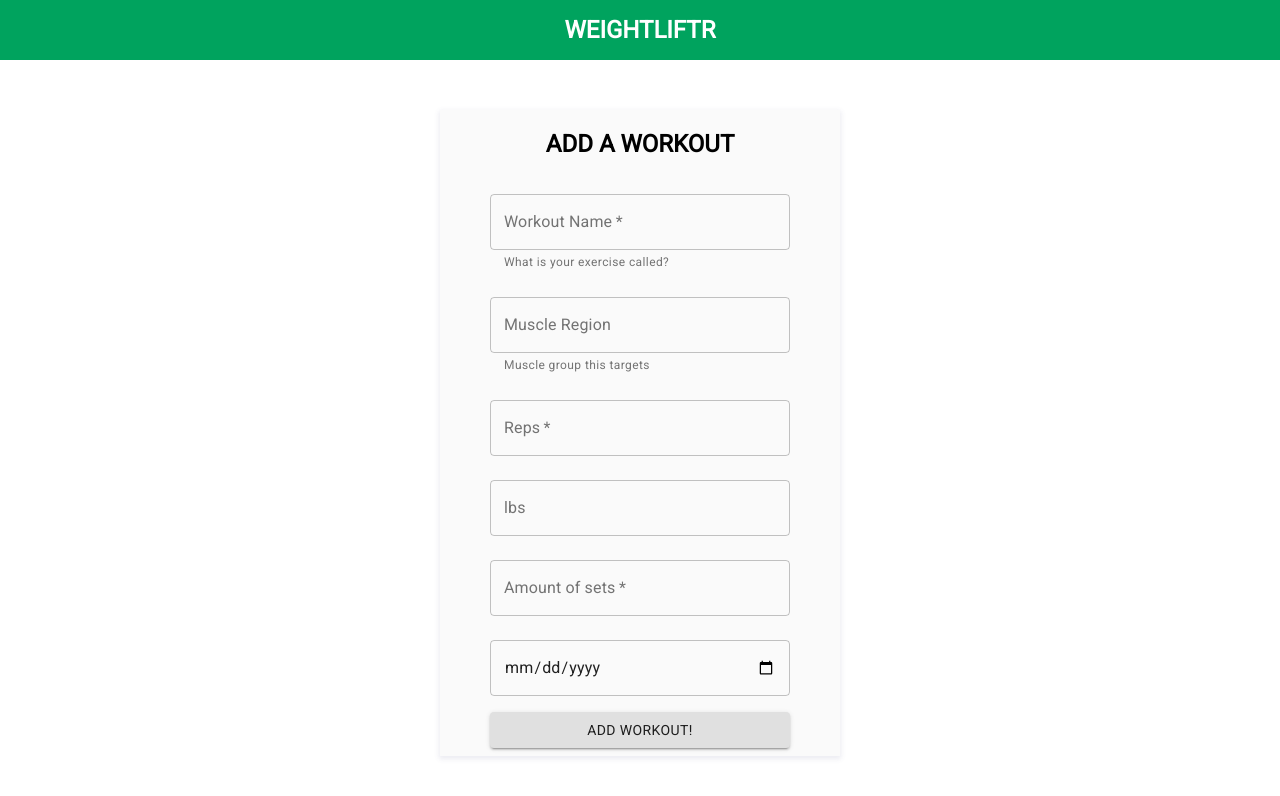
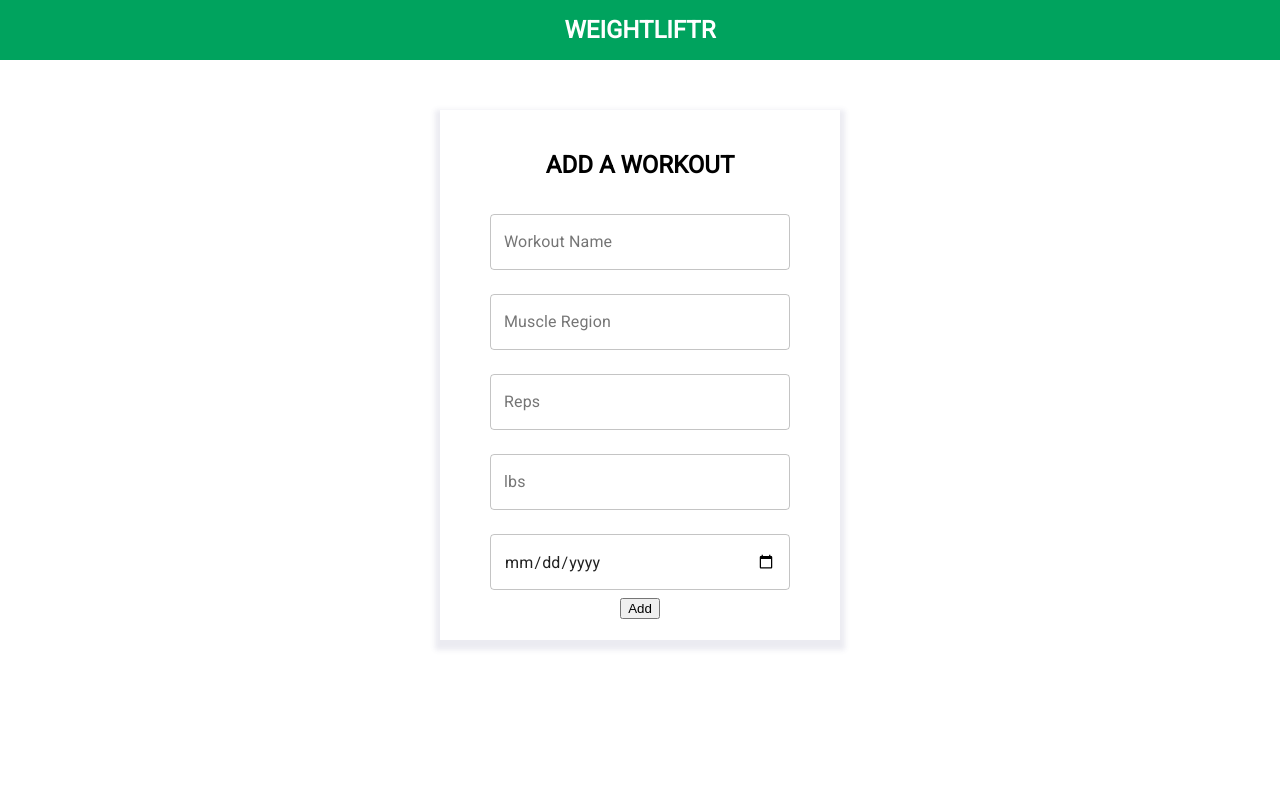
Before and after one commit to nasraaden/Front-end, a React (Create React App) app in the folder client/: page /AddWorkout in a window 1280 px wide. Shown: the top 796 px of the page. Built offline with nearby package versions, Linux system fonts and the light colour scheme.

Commit message:
fixed issues

```diff
--- a/client/package.json
+++ b/client/package.json
@@ -9,6 +9,7 @@
     "@testing-library/react": "^9.3.2",
     "@testing-library/user-event": "^7.1.2",
     "axios": "^0.19.0",
+    "material-ui": "^0.20.2",
     "react": "^16.12.0",
     "react-dom": "^16.12.0",
     "react-redux": "^7.1.3",
--- a/client/src/App.js
+++ b/client/src/App.js
@@ -28,7 +28,7 @@ function App() {
       <Route path="/workout/:id" component={Workout}/>
       <Route exact path="/workout" component={WorkoutList}/>
 
-      <Route path="/UdateWorkout" component={UpdateWorkout}/>
+      <Route path="/UpdateWorkout" component={UpdateWorkout}/>
       <Route path="/AddWorkout" component={AddWorkout}/>
     </div>
   );
--- a/client/src/components/Workout/AddWorkout.js
+++ b/client/src/components/Workout/AddWorkout.js
@@ -1,19 +1,40 @@
 import React, {useState} from "react";
 import { makeStyles } from '@material-ui/core/styles';
 import TextField from '@material-ui/core/TextField';
-import Button from '@material-ui/core/Button';
 
-const AddWorkout = () => {
+import {connect} from "react-redux"
+import {addWorkout} from "../../actions/workoutActions"
+
+const AddWorkout = (props) => {
+
+    const [newWorkout, setNewWorkout] = useState({
+        id: Date.now(), name: "",
+        region: "",
+        reps: "",
+        weight: "",
+        date: ""
+    })
+
+    const handleChanges = e => {
+        e.preventDefault();
+        setNewWorkout({...newWorkout, [e.target.name]: e.target.value})
+    }
+
+    const handleSubmit = e => {
+        props.addWorkout()
+    }
+
     const useStyles = makeStyles(theme => ({
         container: {
             display: 'flex',
             flexDirection: 'column',
             justifyContent: 'center',
             alignItems: 'center',
-            background: '#FAFAFA',
+            background: 'white',
             width: 400,
+            height: 530,
             margin: '50px auto',
-            boxShadow: '0 2px 5px 1px rgba(90, 89, 136, 0.12)'
+            boxShadow: "0 5px 5px 5px rgba(90, 89, 136, 0.12)"
         },
         textField: {
             marginLeft: theme.spacing(1),
@@ -31,48 +52,19 @@ const AddWorkout = () => {
     }));
     const classes = useStyles(1);
 
-    const [workout, setWorkout] = useState({
-        workoutName: "",
-        region: "",
-        reps: "",
-        weight: "",
-        sets: "",
-        date: ""
-    });
-
-    const handleChanges = e => {
-        setWorkout({
-            ...workout, [e.target.name]: e.target.value
-        });
-    }
-
-    const submitForm = e => {
-        e.preventDefault();
-        setWorkout({
-            workoutName: "",
-            region: "",
-            reps: "",
-            weight: "",
-            sets: "",
-            date: ""
-        });
-    }
-
     return (
-        <form onSubmit={submitForm} className={classes.container}>
+        <div>
+            <form className={classes.container} onSubmit={handleSubmit}>
                 <h2>ADD A WORKOUT</h2>
                 <div>
                     <TextField
-                    id="workoutName"
-                    required="true"
+                        id="name"
                         className={classes.textField}
                         label="Workout Name"
-                    helperText="What is your exercise called?"
                         margin="normal"
                         variant="outlined"
                         onChange={handleChanges}
-                    name="workoutName"
-                    value={workout.workoutName}
+                        value={newWorkout.name}
                     />
                 </div>
                 <div>
@@ -80,32 +72,21 @@ const AddWorkout = () => {
                         id="region"
                         className={classes.textField}
                         label="Muscle Region"
-                    helperText="Muscle group this targets"
                         margin="normal"
                         variant="outlined"
                         onChange={handleChanges}
-                    name="region"
-                    value={workout.region}
+                        value={newWorkout.region}
                     />
                 </div>
                 <div>
                     <TextField
                         id="reps"
-                    required="true"
                         className={classes.textField}
                         label="Reps"
-                    type="number"
-                    inputProps={
-                        {
-                            min: "0",
-                            step: "1"
-                        }
-                    }
                         margin="normal"
                         variant="outlined"
                         onChange={handleChanges}
-                    name="reps"
-                    value={workout.reps}
+                        value={newWorkout.reps}
                     />
                 </div>
                 <div>
@@ -124,45 +105,29 @@ const AddWorkout = () => {
                     variant="outlined"
                     onChange={handleChanges}
                     name="weight"
-                    value={workout.weight}
-                />
-            </div>
-            <div>
-                <TextField
-                    id="sets"
-                    required="true"
-                    className={classes.textField}
-                    label="Amount of sets"
-                    type="number"
-                    inputProps={
-                        {
-                            min: "0",
-                            step: "1"
-                        }
-                    }
-                    margin="normal"
-                    variant="outlined"
-                    onChange={handleChanges}
-                    name="sets"
-                    value={workout.sets}
+                    value={newWorkout.weight}
                 />
             </div>
                 <div>
                     <TextField
                         id="date"
-                    required="true"
                         className={classes.textField}
                         type="date"
                         margin="normal"
                         variant="outlined"
                         onChange={handleChanges}
-                    name="date"
-                    value={workout.date}
+                        value={newWorkout.date}
                     />
                 </div>
-            <Button variant="contained" className={classes.button} onClick={submitForm}>Add Workout!</Button>
+                <button className="submit-button">Add</button>
             </form>
+
+        </div>
     )
 }
 
-export default AddWorkout;
+const mapStateToProps = (state) => {
+    return state
+}
+
+export default connect(mapStateToProps, {addWorkout})(AddWorkout);
--- a/client/src/components/Workout/UpdateWorkout.js
+++ b/client/src/components/Workout/UpdateWorkout.js
@@ -58,13 +58,13 @@ const UpdateWorkout = props => {
         e.preventDefault();
     }
 
-    if (!workout){
-        return <div>Loading workout information...</div>
-    }
+    // if (!workout){
+    //     return <div>Loading workout information...</div>
+    // }
 
     return (
         <form onSubmit={submitForm} className={classes.container}>
-            <h2>ADD A WORKOUT</h2>
+            <h2>UPDATE WORKOUT</h2>
             <div>
                 <TextField
                     id="workoutName"
@@ -76,7 +76,7 @@ const UpdateWorkout = props => {
                     variant="outlined"
                     onChange={handleChanges}
                     name="workoutName"
-                    value={workout.workoutName}
+
                 />
             </div>
             <div>
@@ -89,7 +89,7 @@ const UpdateWorkout = props => {
                     variant="outlined"
                     onChange={handleChanges}
                     name="region"
-                    value={workout.region}
+
                 />
             </div>
             <div>
@@ -109,7 +109,7 @@ const UpdateWorkout = props => {
                     variant="outlined"
                     onChange={handleChanges}
                     name="reps"
-                    value={workout.reps}
+
                 />
             </div>
             <div>
@@ -128,7 +128,7 @@ const UpdateWorkout = props => {
                     variant="outlined"
                     onChange={handleChanges}
                     name="weight"
-                    value={workout.weight}
+
                 />
             </div>
             <div>
@@ -148,7 +148,7 @@ const UpdateWorkout = props => {
                     variant="outlined"
                     onChange={handleChanges}
                     name="sets"
-                    value={workout.sets}
+
                 />
             </div>
             <div>
@@ -161,10 +161,10 @@ const UpdateWorkout = props => {
                     variant="outlined"
                     onChange={handleChanges}
                     name="date"
-                    value={workout.date}
+
                 />
             </div>
-            <Button variant="contained" className={classes.button} onClick={submitForm}>Add Workout!</Button>
+            <button className="save-button" type="submit">Save</button>
         </form>
     )
 }
```
Also changed, not shown: client/src/components/AddWorkout.js (deleted, +0 -106 lines), 1 other file (tests, documents, lock files or other folders). Lines whose indentation alone changed are shown as unchanged.
